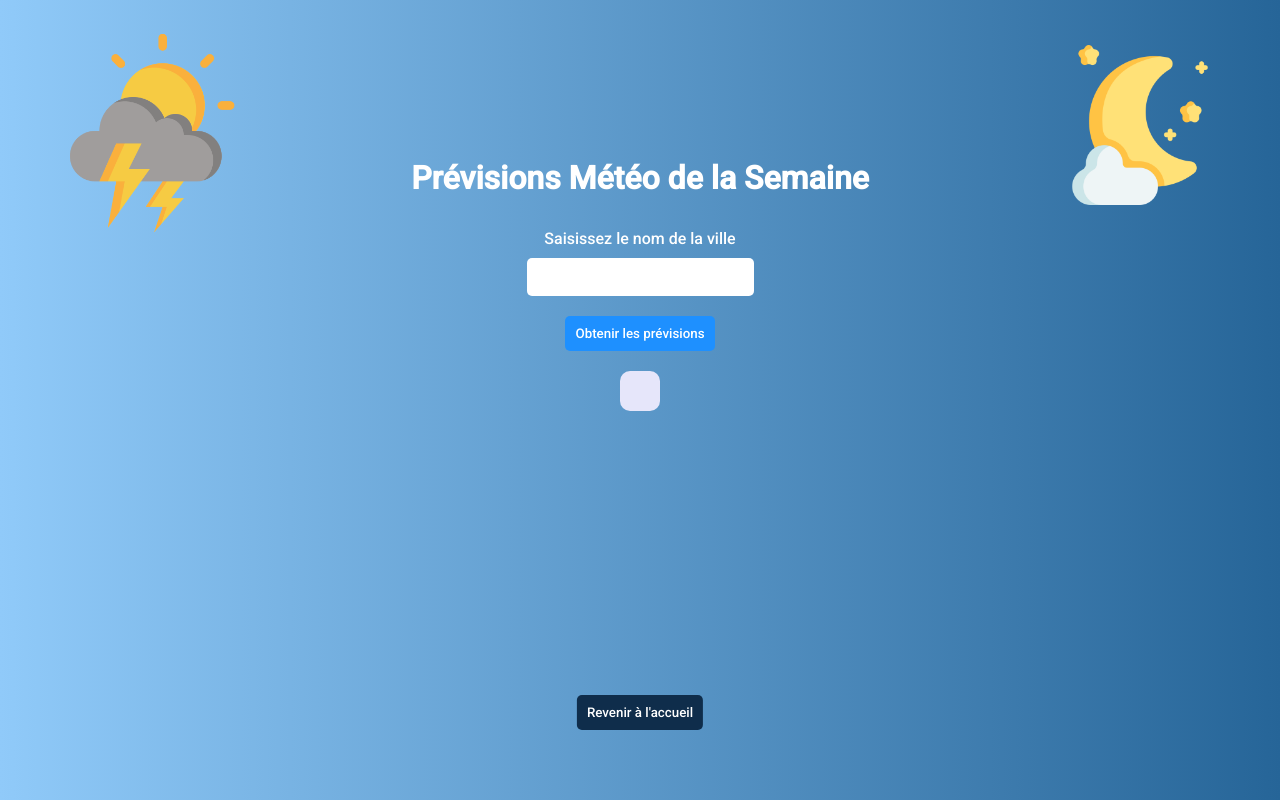
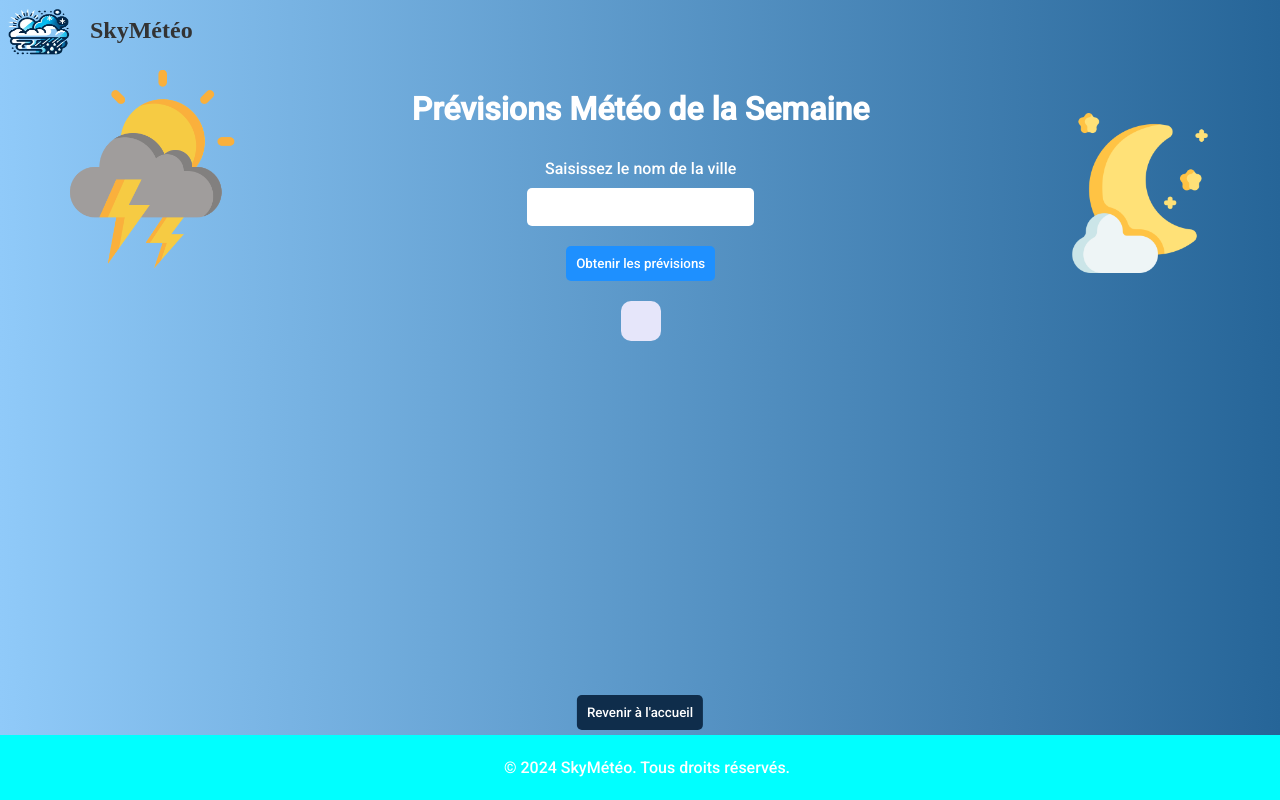
Before and after one commit to Melsav/Jojo_Yaya_Meme_Front, a plain HTML site: page weather/prevision_meteo.html in a window 1280 px wide. Drawn offline with Linux system fonts and the light colour scheme.

Commit message:
page recherche ajout logo

```diff
--- a/weather/prevision_meteo.html
+++ b/weather/prevision_meteo.html
@@ -10,8 +10,18 @@
     <link href="https://fonts.googleapis.com/css2?family=Roboto:wght@500&display=swap" rel="stylesheet">
 </head>
 <body>
+    <header>
+        <div class="logo-container">
+            <div class="logo">
+                <img id="logo_site" src="../authent/LOGOO-removebg-preview.png" alt="Logo SkyMétéo">
+                <h1 class="site-name">SkyMétéo</h1>
+            </div>
+        </div>
+    </header>
+
     <img id="sol" src="tonerre.png" alt="icone_sol">
     <img id="lune" src="lune.png" alt="icone_lune">
+
     <div id="body_div">
         <h1 id="titre">Prévisions Météo de la Semaine</h1>
 
@@ -21,6 +31,10 @@
         <button id="submit-button" onclick="getForecast()">Obtenir les prévisions</button>
 
         <div id="forecast-container" class="cadran"></div>
+
+    <footer>
+        <p>&copy; 2024 SkyMétéo. Tous droits réservés.</p>
+    </footer>
 
         <script>
             const apiUrl = "http://192.168.1.36:3000";
--- a/weather/style_previ.css
+++ b/weather/style_previ.css
@@ -3,23 +3,24 @@ body {
     padding: 0;
     background: linear-gradient(to right, #90CAF9, #266598);
     display: flex;
+
+
 }
+
 
 #body_div {
     font-family: 'Roboto', sans-serif;
     text-align: center;
     color: #fff;
     margin-top: 80px;
-    height: 400px;
-    width: max-content;
-    margin-left: auto;
-    margin-right: auto;
+    width: 70%; /* Max content is removed */
     display: flex;
     flex-direction: column;
     align-items: center;
     justify-content: center;
     position: relative;
-    z-index: 1;
+    z-index: 2;
+
 }
 
 #sol {
@@ -46,6 +47,17 @@ body {
     margin-top: 10px;
     position: relative; /* Ajoutez cette ligne pour ajuster le z-index du titre */
     z-index: 3; /* Ajoutez cette ligne pour définir le z-index du titre */
+}
+
+
+footer {
+    text-align: center;
+    padding: 7px;
+    background-color: cyan;
+    position: fixed;
+    left: 0;
+    bottom: 0;
+    width: 100%;
 }
 
 #saisir_ville {
@@ -111,3 +123,31 @@ body {
     border-radius: 5px;
     cursor: pointer;
 }
+
+.logo-container {
+    display: flex;
+    justify-content: center; /* Centrer le logo horizontalement dans le conteneur */
+    align-items: center; /* Centrer le logo verticalement dans le conteneur */
+}
+
+.logo {
+    display: flex;
+    align-items: center;
+    font-size: 24px;
+    color: #333;
+}
+
+#logo_site {
+    width: 80px;
+    height: 60px;
+}
+
+.site-name {
+    font-size: 24px;
+    margin-left: 10px;
+    color: #333;
+}
+
+#body_div, #sol, #lune {
+    align-self: center; /* Assure que ces éléments sont centrés indépendamment dans le body */
+}
```
Also changed, not shown: authent/accueil.html (+0 -1 lines), weather/brouillon.html (added, +72 -0 lines).
